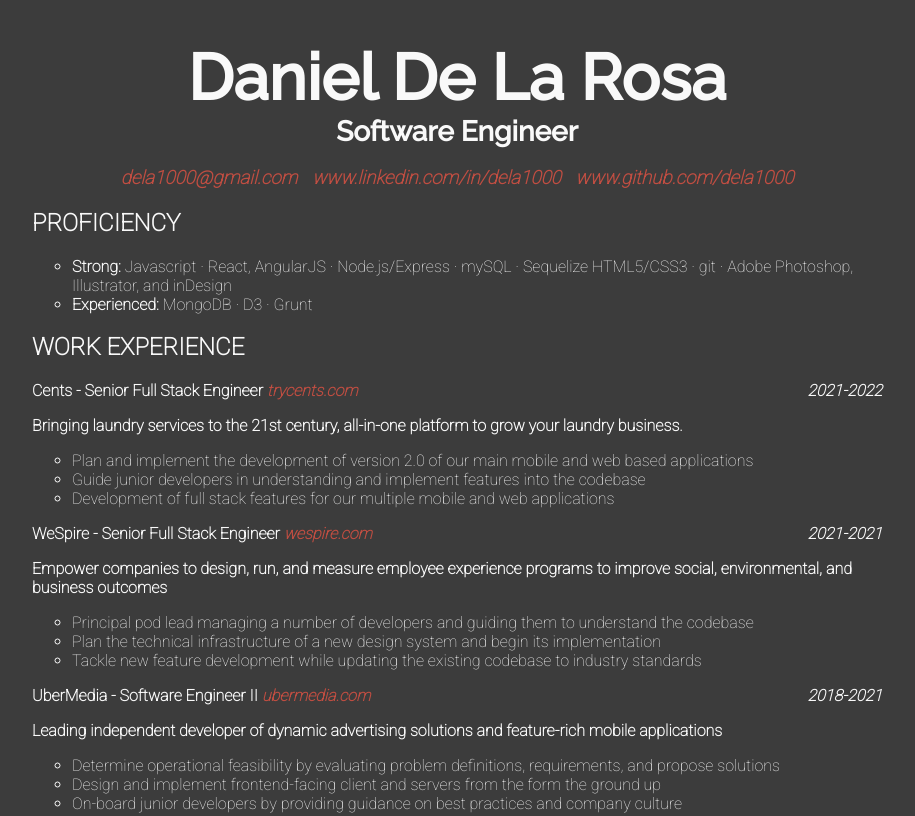
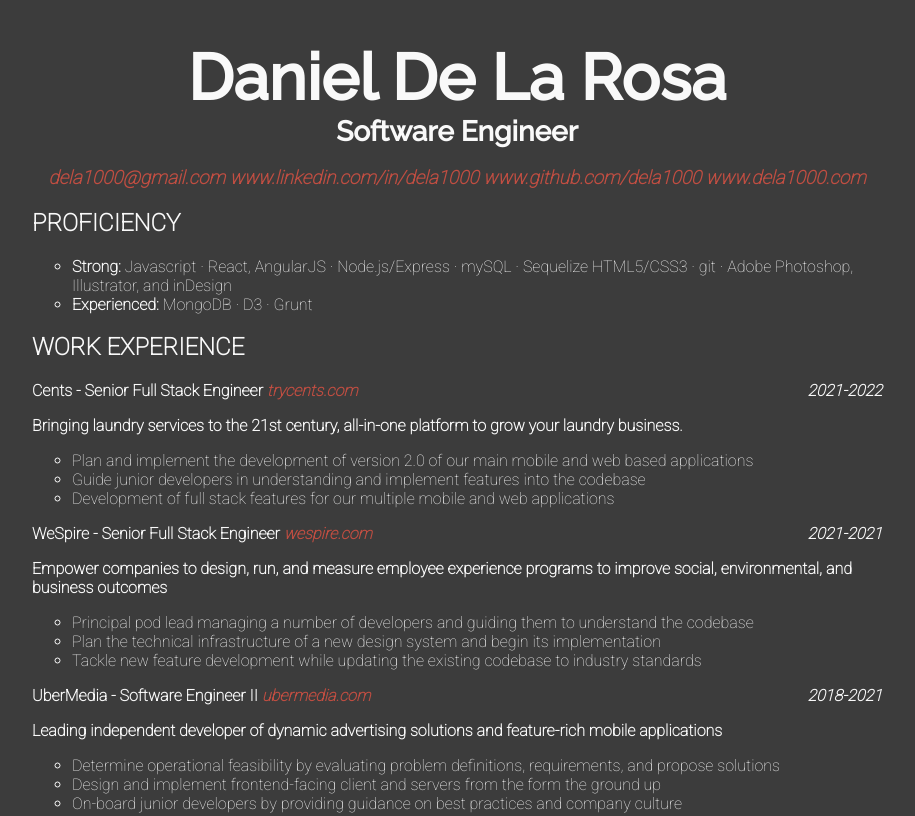
Before and after one commit to dela1000/dela1000.github.io, a website: page index.html in a window 1280 px wide. Shown: the top 816 px of the page, without its empty margins (183-1098 px from the left). Drawn offline with nearby package versions, Linux system fonts and the light colour scheme; some packages are replaced by stand-ins of ours.

Commit message:
update contact section

```diff
--- a/index.html
+++ b/index.html
@@ -23,9 +23,10 @@
     </div>
     <div id="links">
       <h3>
-        <a class="brickRed margin-right-small" href="mailto:dela1000@gmail.com">dela1000@gmail.com</a>
-        <a class="brickRed margin-right-small" href="www.linkedin.com/in/dela1000">www.linkedin.com/in/dela1000</a>
-        <a class="brickRed margin-right-small" href="https://github.com/dela1000">www.github.com/dela1000</a>
+        <a class="brickRed" target="_blank" href="mailto:dela1000@gmail.com">dela1000@gmail.com</a>
+        <a class="brickRed" target="_blank" href="https://www.linkedin.com/in/dela1000">www.linkedin.com/in/dela1000</a>
+        <a class="brickRed" target="_blank" href="https://github.com/dela1000">www.github.com/dela1000</a>
+        <a class="brickRed" target="_blank" href="https://dela1000.com">www.dela1000.com</a>
       </h3>
     </div>
       <div ng-view></div>
```
